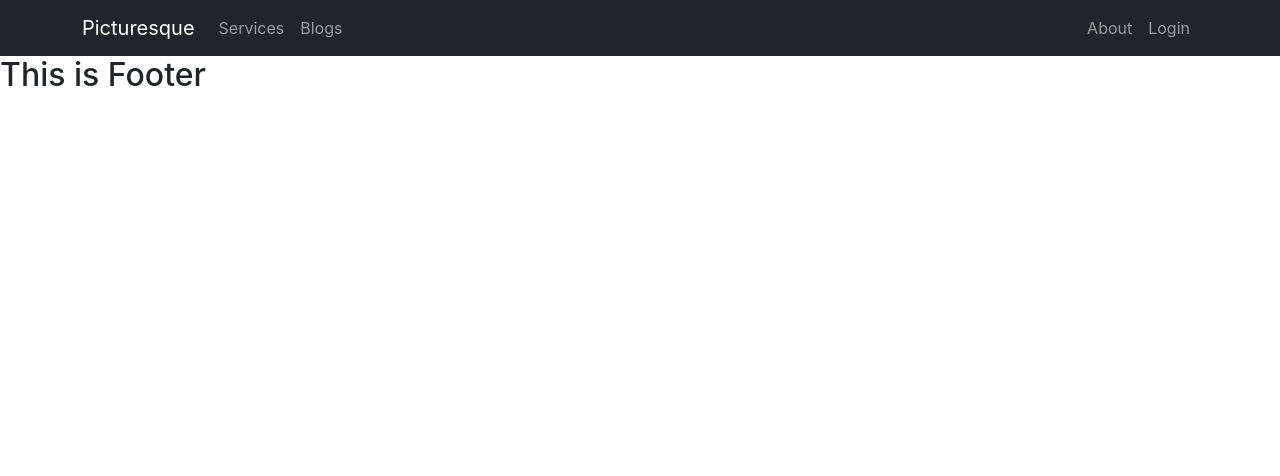
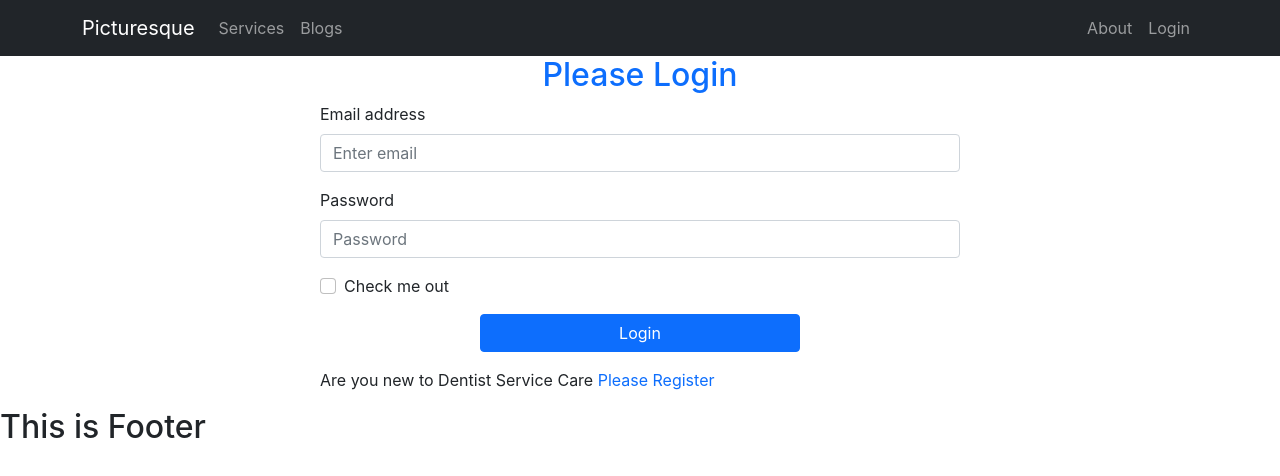
Before and after one commit to AbdMamun1999/independent-service-provider, a React (Create React App) app: page /login in a window 1280 px wide. Shown: the top 476 px of the page. Built offline with nearby package versions, Linux system fonts and the light colour scheme.

Commit message:
added login page and register page

```diff
--- a/src/App.js
+++ b/src/App.js
@@ -1,6 +1,9 @@
 import { Route, Routes } from 'react-router-dom';
 import './App.css';
+import About from './Pages/About/About';
 import Home from './Pages/Home/Home/Home';
+import Login from './Pages/Login/Login/Login';
+import Register from './Pages/Login/Register/Register';
 import Footer from './Pages/Shared/Footer/Footer';
 import Header from './Pages/Shared/Header/Header';
 
@@ -10,6 +13,9 @@ function App() {
       <Header></Header>
       <Routes>
         <Route path='/' element={<Home></Home>}></Route>
+        <Route path='/about' element={<About></About>}></Route>
+        <Route path='/login' element={<Login></Login>}></Route>
+        <Route path='/register' element={<Register></Register>}></Route>
       </Routes>
       <Footer></Footer>
     </div>
--- /dev/null
+++ b/src/Pages/About/About.js
@@ -0,0 +1,11 @@
+import React from 'react';
+
+const About = () => {
+    return (
+        <div>
+            <h2>This is About</h2>
+        </div>
+    );
+};
+
+export default About;
--- /dev/null
+++ b/src/Pages/Login/Login/Login.css
@@ -0,0 +1,3 @@
+p a{
+    text-decoration: none;
+}
--- /dev/null
+++ b/src/Pages/Login/Login/Login.js
@@ -0,0 +1,31 @@
+import React from 'react';
+import { Button, Form } from 'react-bootstrap';
+import { Link } from 'react-router-dom';
+
+const Login = () => {
+    return (
+        <div className='w-50 mx-auto'>
+            <h2 className='text-center text-primary'>Please Login</h2>
+            <Form>
+                <Form.Group className="mb-3" controlId="formBasicEmail">
+                    <Form.Label>Email address</Form.Label>
+                    <Form.Control type="email" placeholder="Enter email" />
+                </Form.Group>
+
+                <Form.Group className="mb-3 " controlId="formBasicPassword">
+                    <Form.Label>Password</Form.Label>
+                    <Form.Control type="password" placeholder="Password" />
+                </Form.Group>
+                <Form.Group className="mb-3 " controlId="formBasicCheckbox">
+                    <Form.Check type="checkbox" label="Check me out" />
+                </Form.Group>
+                <Button className='w-50 primary mx-auto d-block mb-3' variant="primary" type="submit">
+                   Login
+                </Button>
+            </Form>
+            <p>Are you new to Dentist Service Care <Link to="/register" className='text-primary pe-auto text-decoration-none'>Please Register</Link> </p>
+        </div>
+    );
+};
+
+export default Login;
--- /dev/null
+++ b/src/Pages/Login/Register/Register.css
@@ -0,0 +1,23 @@
+.register-form{
+    width: 60%;
+    margin: auto;
+}
+.register-form input{
+    width: 100%;
+    display: block;
+    margin-top: 20px;
+    padding: 8px;
+    outline: none;
+    border-radius: 5px;
+    border: 1px solid black;
+    font-size: 1rem;
+
+}
+
+
+
+.register-form input[type=submit]{
+    background-color: blue;
+    border: none;
+
+}
--- /dev/null
+++ b/src/Pages/Login/Register/Register.js
@@ -0,0 +1,32 @@
+import React from 'react';
+import { Link } from 'react-router-dom';
+// import './Register.css'
+
+const Register = () => {
+    return (
+        <div className="w-50 mx-auto">
+            <h2 className='text-center text-primary'>Please Register</h2>
+            <form>
+                <div className='mb-3'>
+                    <input className="form-control" type="text" placeholder="Your Name" />
+                </div>
+                <div className="mb-3">
+                    <input type="email" className="form-control" id="exampleInputEmail1" aria-describedby="emailHelp" placeholder="Email Address" />
+                </div>
+                <div className="mb-3">
+                    <input type="password" className="form-control" id="exampleInputPassword1" placeholder="Password" />
+                </div>
+                <div className="mb-3 form-check">
+                    <input type="checkbox" className="form-check-input" id="exampleCheck1" />
+                    <label className="form-check-label" >Check me out</label>
+                </div>
+                <div className="d-grid gap-2 col-12 mx-auto mb-3">
+                    <button className="btn btn-primary" type="button">Button</button>
+                </div>
+            </form>
+            <p>Already have an account? <Link to="/login" className='text-primary pe-auto text-decoration-none' >Please Login</Link> </p>
+        </div>
+    );
+};
+
+export default Register;
--- a/src/Pages/Shared/Header/Header.js
+++ b/src/Pages/Shared/Header/Header.js
@@ -1,11 +1,12 @@
 import React from 'react';
 import { Container, Nav, Navbar } from 'react-bootstrap';
+import { Link } from 'react-router-dom';
 
 const Header = () => {
     return (
         <Navbar collapseOnSelect expand="lg" bg="dark" variant="dark">
   <Container>
-  <Navbar.Brand href="#home">
+  <Navbar.Brand href="/">
       <span>Picturesque</span>
     </Navbar.Brand>
   <Navbar.Toggle aria-controls="responsive-navbar-nav" />
@@ -15,8 +16,8 @@ const Header = () => {
       <Nav.Link href="#pricing">Blogs</Nav.Link>
     </Nav>
     <Nav>
-      <Nav.Link href="#deets">About</Nav.Link>
-      <Nav.Link eventKey={2} href="#memes">
+      <Nav.Link as={Link} to="/about">About</Nav.Link>
+      <Nav.Link as={Link} to="/login">
        Login
       </Nav.Link>
     </Nav>
```
Also changed, not shown: src/Pages/Home/Services/Services.js (+11 -0 lines).
